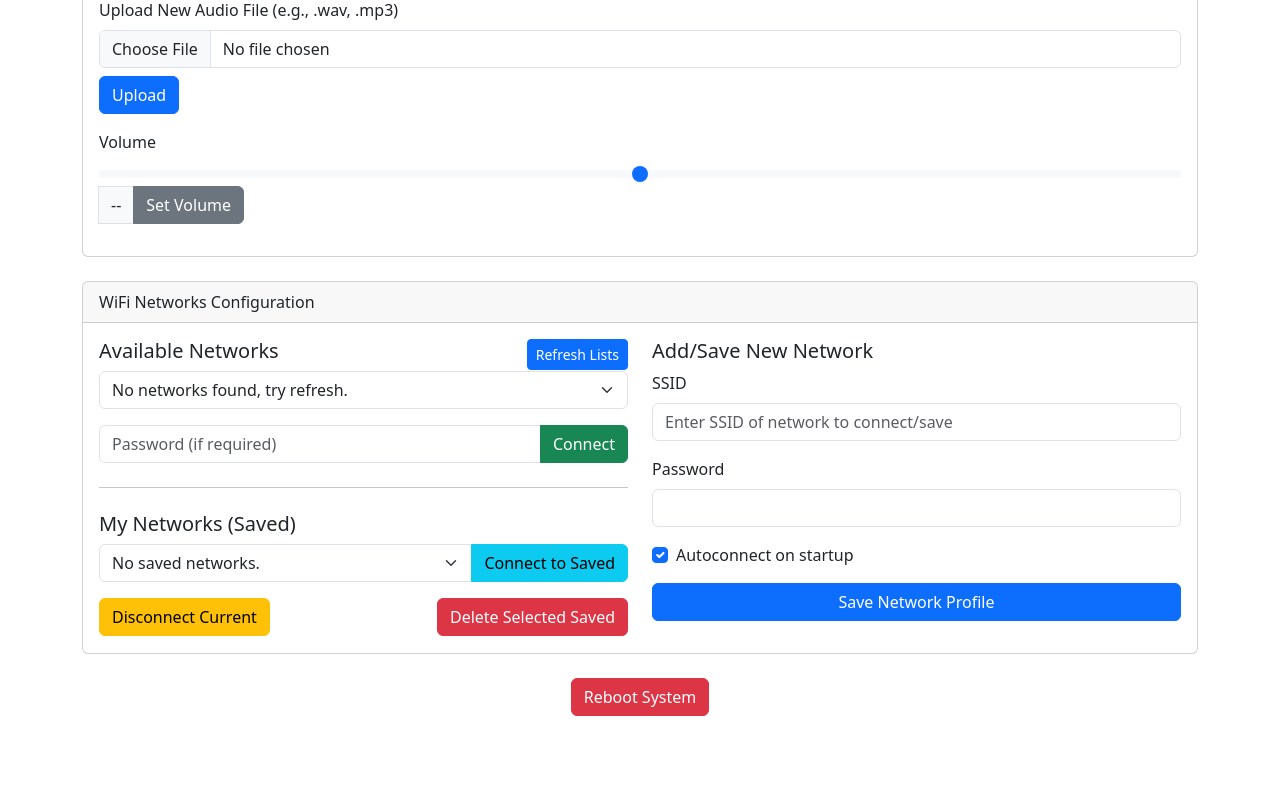
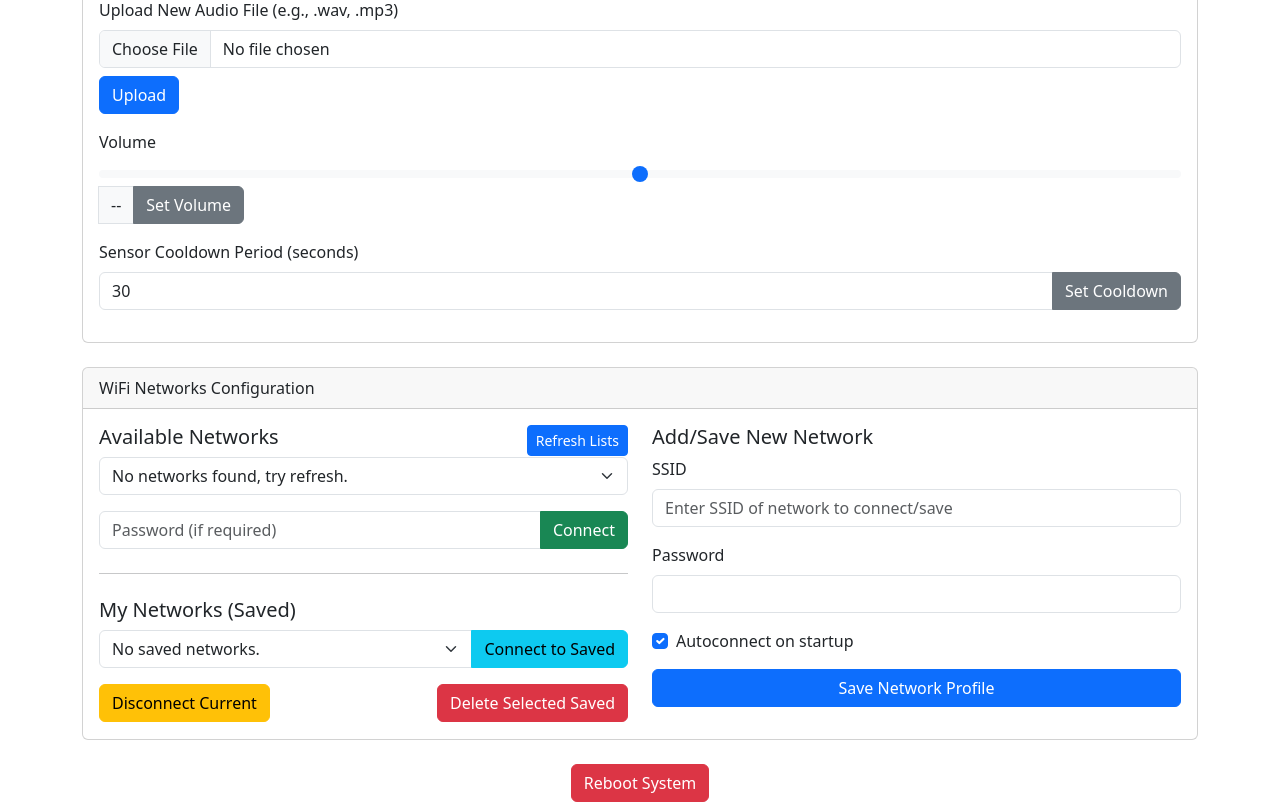
Before and after one commit to schubbydoo/ghosthost, a Flask app: page / in a window 1280 px wide. Shown: the part 652-1454 px from the top of the page. Before the commit the page ends 1368 px from the top, so only its background shows below. Run offline with Flask 3, Linux system fonts and the light colour scheme; data that the repository does not hold is empty.

Commit message:
Added Cooldown in WebUI, everything is working greatgit status

```diff
--- a/config/default_config.yaml
+++ b/config/default_config.yaml
@@ -1,5 +1,5 @@
 audio:
-  default_file: HMGreeting.wav
+  default_file: Haunted_Gallery_Greeting.wav
   soundfiles_dir: SoundFiles
   volume: 100
 hardware:
@@ -31,7 +31,7 @@ network:
     timeout: 300
   fallback_ssid: ''
 sensors:
-  cooldown_period: 30
+  cooldown_period: 15
   debounce_time: 0.2
 web:
   debug: false
--- a/web_interface/app.py
+++ b/web_interface/app.py
@@ -251,6 +251,21 @@ def system_reboot():
         app.logger.error(f"An unexpected error occurred during reboot: {e}")
         return jsonify({'success': False, 'message': f'An unexpected error occurred: {str(e)}'}), 500
 
+@app.route('/api/config/cooldown', methods=['GET'])
+def get_cooldown_api():
+    cooldown = config.get('sensors.cooldown_period', 30)
+    return jsonify({'cooldown_period': cooldown})
+
+@app.route('/api/config/cooldown', methods=['POST'])
+def set_cooldown_api():
+    data = request.get_json()
+    cooldown = data.get('cooldown_period')
+    if cooldown is None or not isinstance(cooldown, int) or cooldown < 0 or cooldown > 600:
+        return jsonify({'error': 'Invalid cooldown value (must be int 0-600 seconds)'}), 400
+    config.set('sensors.cooldown_period', cooldown)
+    config.save_config()
+    return jsonify({'success': True, 'cooldown_period': cooldown})
+
 if __name__ == '__main__':
     app.run(host=config.get('web.host', '0.0.0.0'),
             port=config.get('web.port', 8000),
--- a/web_interface/static/script.js
+++ b/web_interface/static/script.js
@@ -446,13 +446,51 @@ document.addEventListener('DOMContentLoaded', function() {
         });
     }
 
+    // --- COOLDOWN PERIOD LOGIC ---
+    const cooldownInput = document.getElementById('cooldown-period-input');
+    const btnSetCooldown = document.getElementById('btn-set-cooldown');
+    const cooldownStatus = document.getElementById('cooldown-status');
+
+    function loadCooldown() {
+        fetch('/api/config/cooldown')
+            .then(res => res.json())
+            .then(data => {
+                if (cooldownInput) cooldownInput.value = data.cooldown_period;
+            })
+            .catch(() => {
+                if (cooldownStatus) cooldownStatus.textContent = 'Error loading cooldown value.';
+            });
+    }
+
+    if (btnSetCooldown) {
+        btnSetCooldown.addEventListener('click', function() {
+            const value = parseInt(cooldownInput.value, 10);
+            fetch('/api/config/cooldown', {
+                method: 'POST',
+                headers: { 'Content-Type': 'application/json' },
+                body: JSON.stringify({ cooldown_period: value })
+            })
+            .then(res => res.json())
+            .then(data => {
+                if (data.success) {
+                    if (cooldownStatus) cooldownStatus.textContent = 'Cooldown updated!';
+                } else {
+                    if (cooldownStatus) cooldownStatus.textContent = data.error || 'Failed to update cooldown.';
+                }
+            })
+            .catch(() => {
+                if (cooldownStatus) cooldownStatus.textContent = 'Request error.';
+            });
+        });
+    }
+
     // Initial data loads
     loadStatus(); // This will also trigger initial volume load if needed
     loadAudioFiles();
     loadWiFiNetworks(); // Load WiFi networks on page load
 
-    // Optional: Auto-refresh status periodically
-    // setInterval(loadStatus, 15000); // Refresh status every 15 seconds
+    // Call loadCooldown on page load
+    loadCooldown();
 
     function generateTimestamps(filename) {
         console.log("generateTimestamps called for:", filename);
--- a/web_interface/templates/index.html
+++ b/web_interface/templates/index.html
@@ -83,6 +83,15 @@
                         <span class="input-group-text" id="audio-volume-value">--</span>
                         <button class="btn btn-secondary" id="btn-set-volume">Set Volume</button>
                     </div>
+                </div>
+                <!-- Cooldown Period Control -->
+                <div class="mb-3">
+                    <label for="cooldown-period-input" class="form-label">Sensor Cooldown Period (seconds)</label>
+                    <div class="input-group">
+                        <input type="number" class="form-control" id="cooldown-period-input" min="0" max="600" step="1" value="30">
+                        <button class="btn btn-secondary" id="btn-set-cooldown">Set Cooldown</button>
+                    </div>
+                    <div id="cooldown-status" class="form-text"></div>
                 </div>
             </div>
         </div>
```
Also changed, not shown: docs/ghosthost_prd.md (+2 -2 lines), 1 other file.
